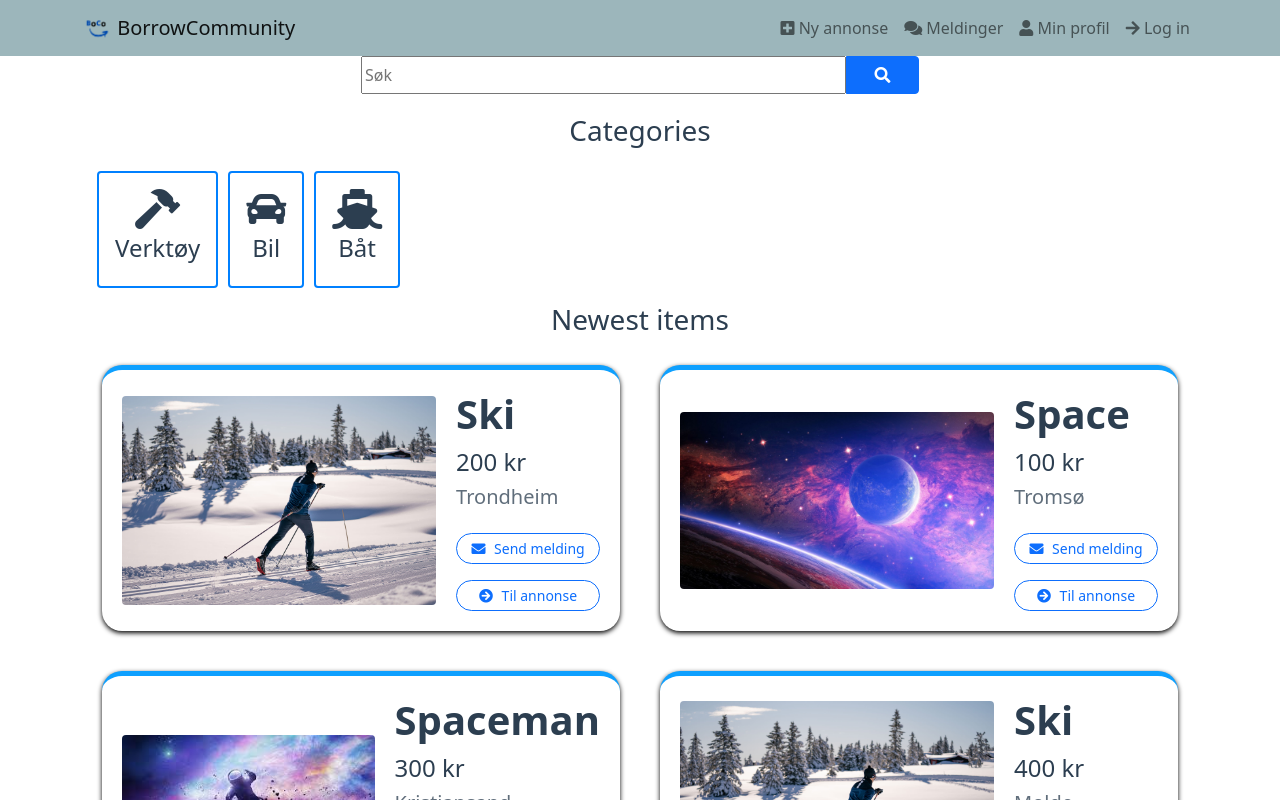
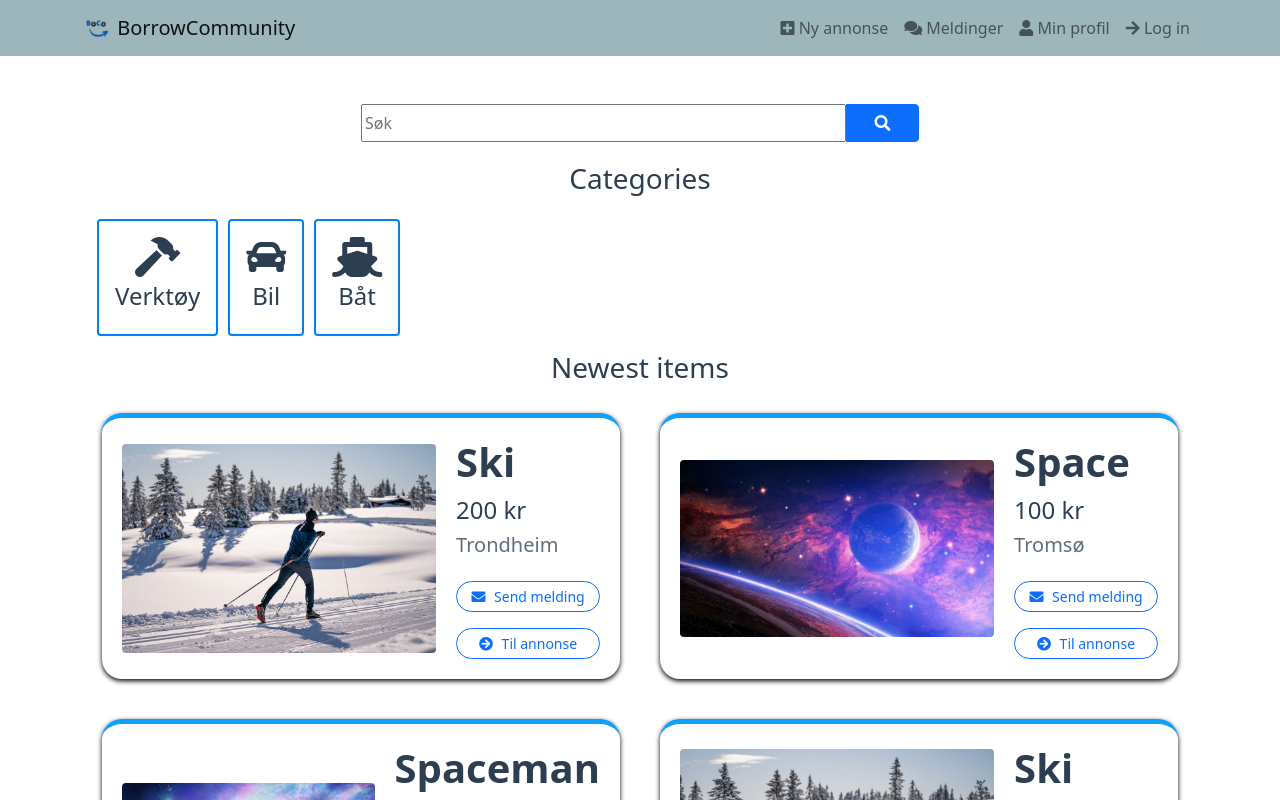
Before and after one commit to thadshap/Boco-project-frontend, a Vue app: page / in a window 1280 px wide. Shown: the top 800 px of the page. Built offline with nearby package versions, Linux system fonts and the light colour scheme; no server answers; what vue3-openlayers would draw is missing.

Commit message:
Added spacer to separate header from main

```diff
--- a/src/App.vue
+++ b/src/App.vue
@@ -1,11 +1,13 @@
 <template>
   <HeaderComponent />
-  <router-view />
-  <div class="d-flex justify-content-center" v-if="GStore.flashMessage !== ''">
-    <div id="flashMessage" class="alert alert-primary mt-5">
-      {{ GStore.flashMessage }}
+  <main class="pt-5">
+    <router-view />
+    <div class="d-flex justify-content-center" v-if="GStore.flashMessage !== ''">
+      <div id="flashMessage" class="alert alert-primary mt-5">
+        {{ GStore.flashMessage }}
+      </div>
     </div>
-  </div>
+  </main>
 </template>
 
 <script>
```
